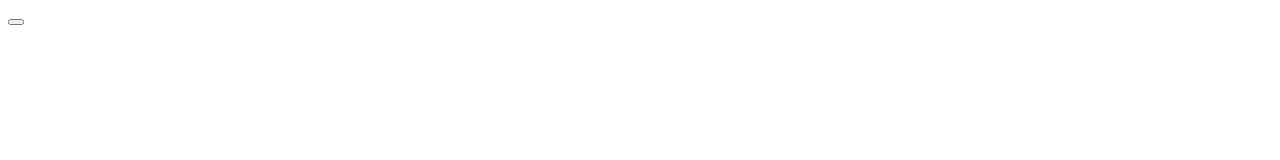
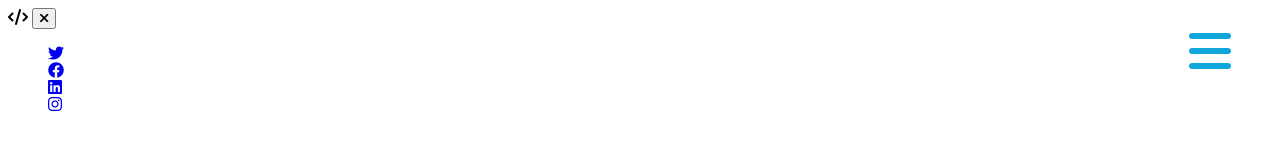
Before and after one commit to Emprcode/sidebar-toggle, a plain HTML site: page index.html in a window 1280 px wide. Drawn offline with Linux system fonts and the light colour scheme.

Commit message:
More html and css added

```diff
--- a/index.html
+++ b/index.html
@@ -10,9 +10,32 @@
 </head>
 <body>
     <button class="sidebar-toggle">
-        <div class="sidebar-header"></div>
+        <i class="fa-solid fa-bars"></i>
     </button>
+    <aside class="sidebar">
+        <div class="sidebar-header">
+            <i class="fa-solid fa-code"></i>
+            <button class="close-btn"><i class="fa-solid fa-xmark"></i></button>
+        </div>
 
+        <!-- links -->
+
+        <ul class="links">
+            <li><a href="index.html"></a></li>
+            <li><a href="about.html"></a></li>
+            <li><a href="projects.html"></a></li>
+            <li><a href="contact.html"></a></li>
+        </ul>
+
+        <!-- social media links -->
+
+        <ul class="social-links">
+            <li><a href="https://www.twitter.com"><i class="fa-brands fa-twitter"></i></a></li>
+            <li><a href="https://www.facebook.com"><i class="fa-brands fa-facebook"></i></a></li>
+            <li><a href="https://www.linkdin.com"><i class="fa-brands fa-linkedin"></i></a></li>
+            <li><a href="https://www.instagram.com"><i class="fa-brands fa-instagram"></i></a></li>
+        </ul>
+    </aside>
 
 
     <!-- javascript  -->
--- a/style.css
+++ b/style.css
@@ -0,0 +1,43 @@
+*{
+    box-sizing: border-box;
+}
+
+body{
+    line-height: 1rem;
+    font-size: 1rem;;
+
+}
+
+ul{
+    list-style: none;
+}
+
+.sidebar-toggle{
+    position: fixed;
+    top: 2rem;
+    right: 3rem;
+    font-size: 2rem;
+    background: transparent;
+    border-color: transparent;
+    color: rgb(15, 167, 218);
+    cursor: pointer;
+    animation: bounce 2s ease-in-out infinite;
+
+}
+
+@keyframes bounce {
+    0%{
+        transform: scale(1);
+    }
+    50% {
+        transform: scale(1.5);
+    }
+
+    100% {
+        transform: scale(1);
+    }
+}
+
+.sidebar-toggle:hover{
+    color: rgb(9, 9, 50);
+}
```
